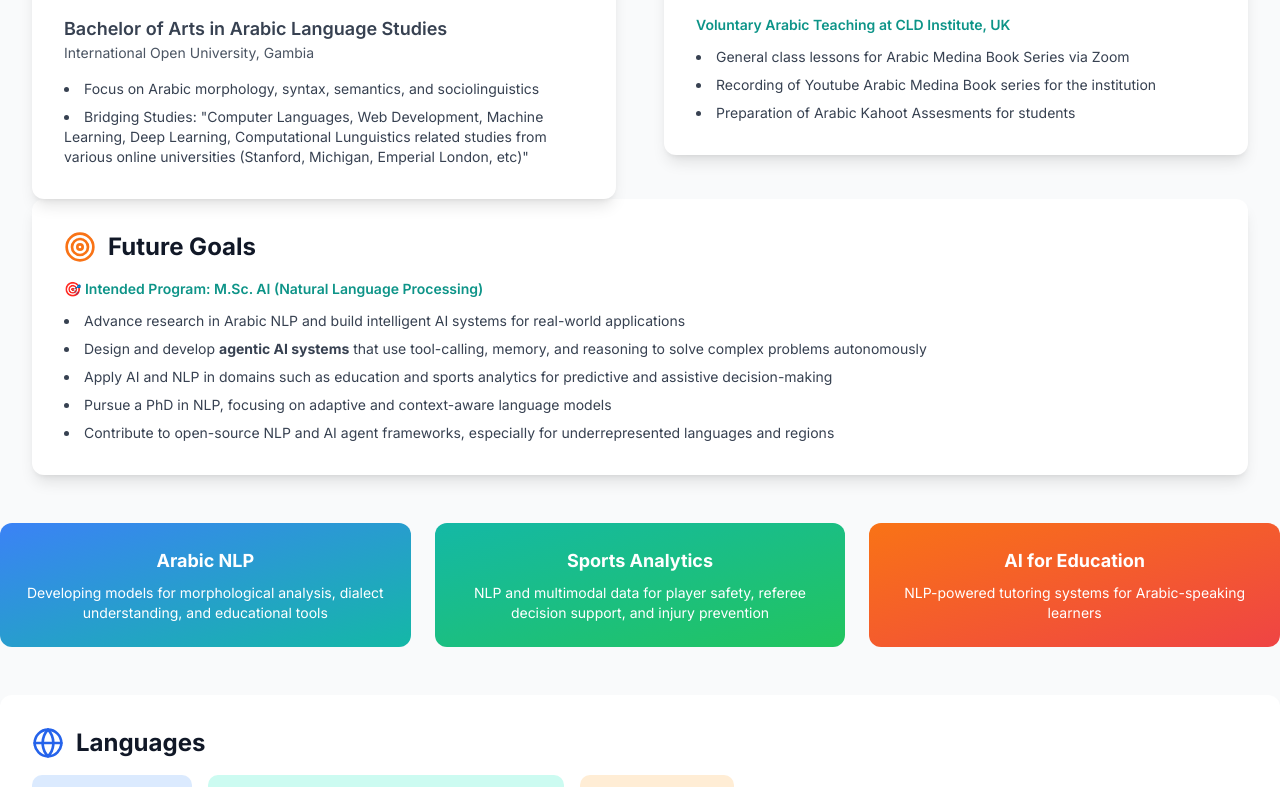
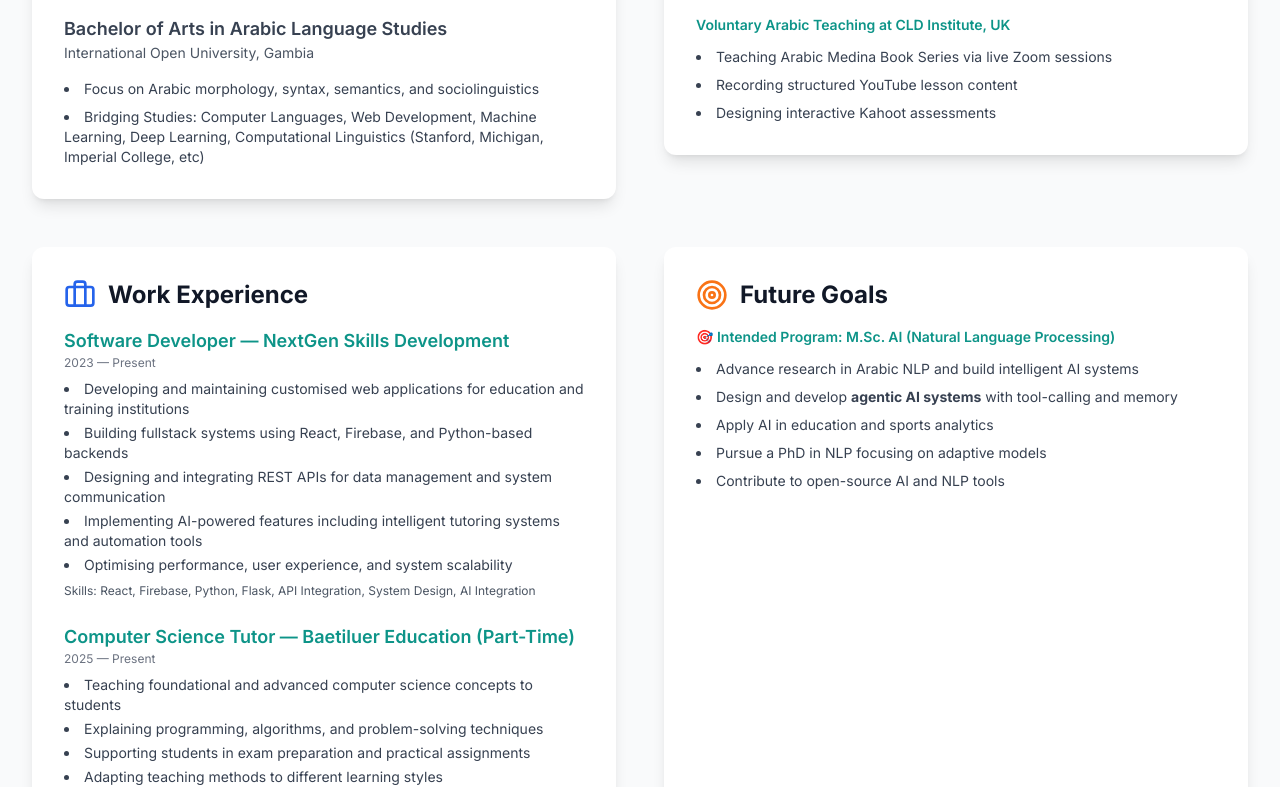
Before and after one commit to Abiton198/portifolio-abiton, a React (Vite) app: page / in a window 1280 px wide. Shown: the part 1033-1820 px from the top of the page. Built offline with nearby package versions, Linux system fonts and the light colour scheme.

Commit message:
About Me updated - work experience

```diff
--- a/src/components/About.tsx
+++ b/src/components/About.tsx
@@ -1,5 +1,5 @@
 import React from 'react';
-import { GraduationCap, Target, Globe } from 'lucide-react';
+import { GraduationCap, Target, Globe, Briefcase } from 'lucide-react';
 
 const About: React.FC = () => {
   return (
@@ -8,6 +8,8 @@ const About: React.FC = () => {
         <h2 className="text-4xl font-bold text-center text-gray-900 mb-12">About Me</h2>
 
         <div className="grid md:grid-cols-2 gap-12 items-start">
+
+          {/* Academic Background */}
           <div className="bg-white rounded-xl shadow-lg p-8">
             <h3 className="text-2xl font-bold text-gray-900 mb-4 flex items-center gap-3">
               <GraduationCap className="text-teal-600" size={32} />
@@ -16,15 +18,16 @@ const About: React.FC = () => {
             <div className="space-y-4 text-gray-700">
               <div>
                 <h4 className="font-semibold text-lg">Bachelor of Arts in Arabic Language Studies</h4>
-                <p className="text-sm text-gray-600">International Open University, Gambia </p>
+                <p className="text-sm text-gray-600">International Open University, Gambia</p>
               </div>
               <ul className="list-disc list-inside space-y-2 text-sm">
                 <li>Focus on Arabic morphology, syntax, semantics, and sociolinguistics</li>
-                <li>Bridging Studies: "Computer Languages, Web Development, Machine Learning, Deep Learning, Computational Lunguistics related studies from various online universities (Stanford, Michigan, Emperial London, etc)"</li>
+                <li>Bridging Studies: Computer Languages, Web Development, Machine Learning, Deep Learning, Computational Linguistics (Stanford, Michigan, Imperial College, etc)</li>
               </ul>
             </div>
           </div>
 
+          {/* Current Activity */}
           <div className="bg-white rounded-xl shadow-lg p-8">
             <h3 className="text-2xl font-bold text-gray-900 mb-4 flex items-center gap-3">
               <Target className="text-orange-500" size={32} />
@@ -32,15 +35,65 @@ const About: React.FC = () => {
             </h3>
             <div className="space-y-3 text-gray-700 text-sm">
               <p className="font-semibold text-teal-600">Voluntary Arabic Teaching at CLD Institute, UK</p>
-              <ul className="list-disc list-inside space-y-2 ">
-                <li>General class lessons for Arabic Medina Book Series via Zoom</li>
-                <li>Recording of Youtube Arabic Medina Book series for the institution</li>
-                <li>Preparation of Arabic Kahoot Assesments for students</li>
+              <ul className="list-disc list-inside space-y-2">
+                <li>Teaching Arabic Medina Book Series via live Zoom sessions</li>
+                <li>Recording structured YouTube lesson content</li>
+                <li>Designing interactive Kahoot assessments</li>
               </ul>
             </div>
           </div>
         </div>
 
+        {/* Work Experience */}
+        <div className="mt-12 grid md:grid-cols-2 gap-12">
+
+          <div className="bg-white rounded-xl shadow-lg p-8">
+            <h3 className="text-2xl font-bold text-gray-900 mb-4 flex items-center gap-3">
+              <Briefcase className="text-blue-600" size={32} />
+              Work Experience
+            </h3>
+
+            <div className="space-y-6 text-gray-700 text-sm">
+
+              {/* NextGen Skills */}
+              <div>
+                <h4 className="font-semibold text-lg text-teal-600">
+                  Software Developer — NextGen Skills Development
+                </h4>
+                <p className="text-xs text-gray-500">2023 — Present</p>
+                <ul className="list-disc list-inside mt-2 space-y-1">
+                  <li>Developing and maintaining customised web applications for education and training institutions</li>
+                  <li>Building fullstack systems using React, Firebase, and Python-based backends</li>
+                  <li>Designing and integrating REST APIs for data management and system communication</li>
+                  <li>Implementing AI-powered features including intelligent tutoring systems and automation tools</li>
+                  <li>Optimising performance, user experience, and system scalability</li>
+                </ul>
+                <p className="mt-2 text-xs text-gray-600">
+                  Skills: React, Firebase, Python, Flask, API Integration, System Design, AI Integration
+                </p>
+              </div>
+
+              {/* Tutor */}
+              <div>
+                <h4 className="font-semibold text-lg text-teal-600">
+                  Computer Science Tutor — Baetiluer Education (Part-Time)
+                </h4>
+                <p className="text-xs text-gray-500">2025 — Present</p>
+                <ul className="list-disc list-inside mt-2 space-y-1">
+                  <li>Teaching foundational and advanced computer science concepts to students</li>
+                  <li>Explaining programming, algorithms, and problem-solving techniques</li>
+                  <li>Supporting students in exam preparation and practical assignments</li>
+                  <li>Adapting teaching methods to different learning styles</li>
+                </ul>
+                <p className="mt-2 text-xs text-gray-600">
+                  Skills: Teaching, Communication, Problem Solving, Algorithmic Thinking, Mentorship
+                </p>
+              </div>
+
+            </div>
+          </div>
+
+          {/* Future Goals */}
           <div className="bg-white rounded-xl shadow-lg p-8">
             <h3 className="text-2xl font-bold text-gray-900 mb-4 flex items-center gap-3">
               <Target className="text-orange-500" size={32} />
@@ -51,41 +104,34 @@ const About: React.FC = () => {
                 🎯 Intended Program: M.Sc. AI (Natural Language Processing)
               </p>
               <ul className="list-disc list-inside space-y-2">
-      <li>
-        Advance research in Arabic NLP and build intelligent AI systems for real-world applications
-      </li>
-      <li>
-        Design and develop <strong>agentic AI systems</strong> that use tool-calling, memory, and reasoning to solve complex problems autonomously
-      </li>
-      <li>
-        Apply AI and NLP in domains such as education and sports analytics for predictive and assistive decision-making
-      </li>
-      <li>
-        Pursue a PhD in NLP, focusing on adaptive and context-aware language models
-      </li>
-      <li>
-        Contribute to open-source NLP and AI agent frameworks, especially for underrepresented languages and regions
-      </li>
+                <li>Advance research in Arabic NLP and build intelligent AI systems</li>
+                <li>Design and develop <strong>agentic AI systems</strong> with tool-calling and memory</li>
+                <li>Apply AI in education and sports analytics</li>
+                <li>Pursue a PhD in NLP focusing on adaptive models</li>
+                <li>Contribute to open-source AI and NLP tools</li>
               </ul>
             </div>
           </div>
+
         </div>
 
+        {/* Interests */}
         <div className="mt-12 grid md:grid-cols-3 gap-6">
           <div className="bg-gradient-to-br from-blue-500 to-teal-500 text-white rounded-xl p-6 text-center">
             <h4 className="font-bold text-lg mb-2">Arabic NLP</h4>
-            <p className="text-sm">Developing models for morphological analysis, dialect understanding, and educational tools</p>
+            <p className="text-sm">Morphological analysis, dialect understanding, and educational tools</p>
           </div>
           <div className="bg-gradient-to-br from-teal-500 to-green-500 text-white rounded-xl p-6 text-center">
             <h4 className="font-bold text-lg mb-2">Sports Analytics</h4>
-            <p className="text-sm">NLP and multimodal data for player safety, referee decision support, and injury prevention</p>
+            <p className="text-sm">AI for decision support, player safety, and performance analysis</p>
           </div>
           <div className="bg-gradient-to-br from-orange-500 to-red-500 text-white rounded-xl p-6 text-center">
             <h4 className="font-bold text-lg mb-2">AI for Education</h4>
-            <p className="text-sm">NLP-powered tutoring systems for Arabic-speaking learners</p>
+            <p className="text-sm">Intelligent tutoring systems and personalised learning</p>
           </div>
         </div>
 
+        {/* Languages */}
         <div className="mt-12 bg-white rounded-xl shadow-lg p-8">
           <h3 className="text-2xl font-bold text-gray-900 mb-4 flex items-center gap-3">
             <Globe className="text-blue-600" size={32} />
@@ -97,6 +143,8 @@ const About: React.FC = () => {
             <span className="bg-orange-100 text-orange-800 px-4 py-2 rounded-lg font-medium">Shona — Native</span>
           </div>
         </div>
+
+      </div>
     </section>
   );
 };
```
Lines whose indentation alone changed are shown as unchanged.
